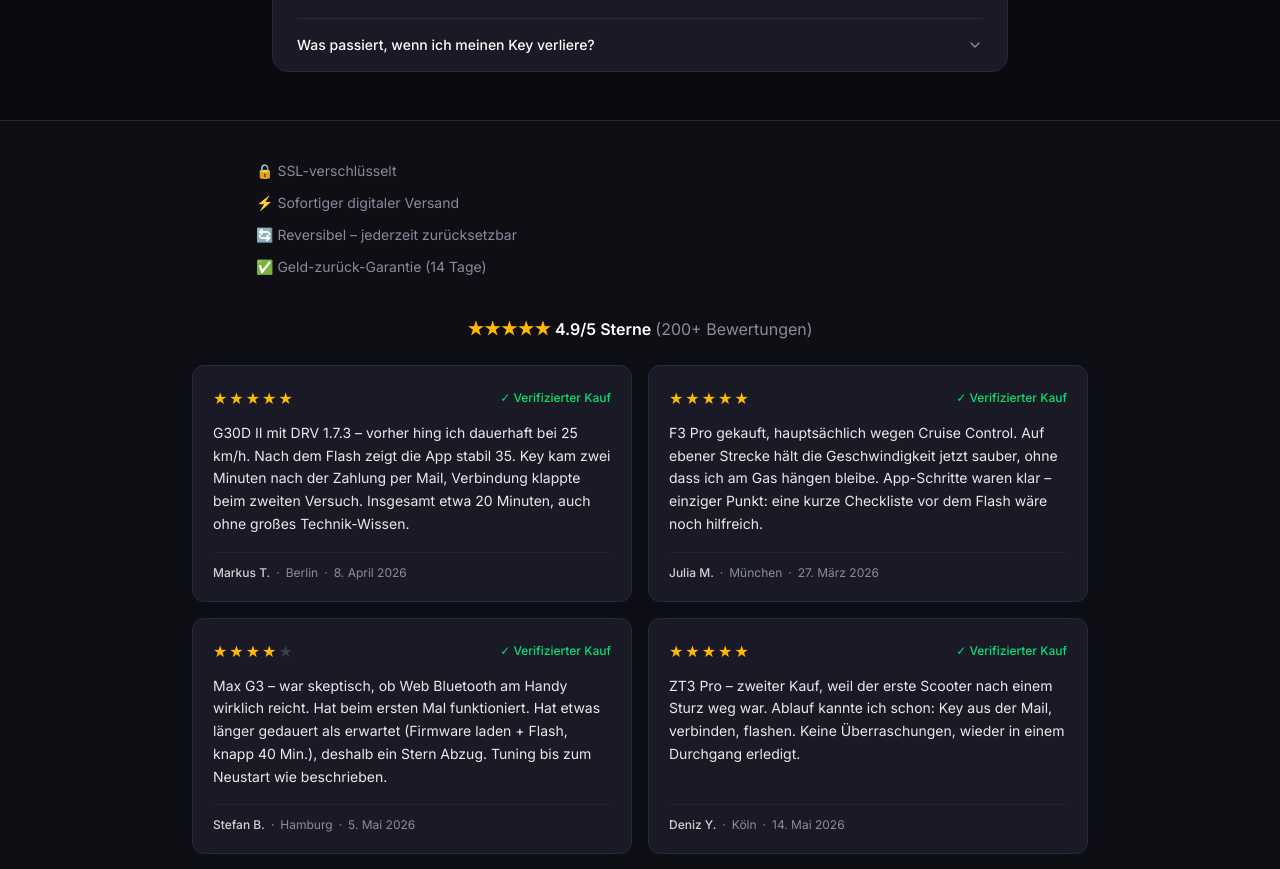
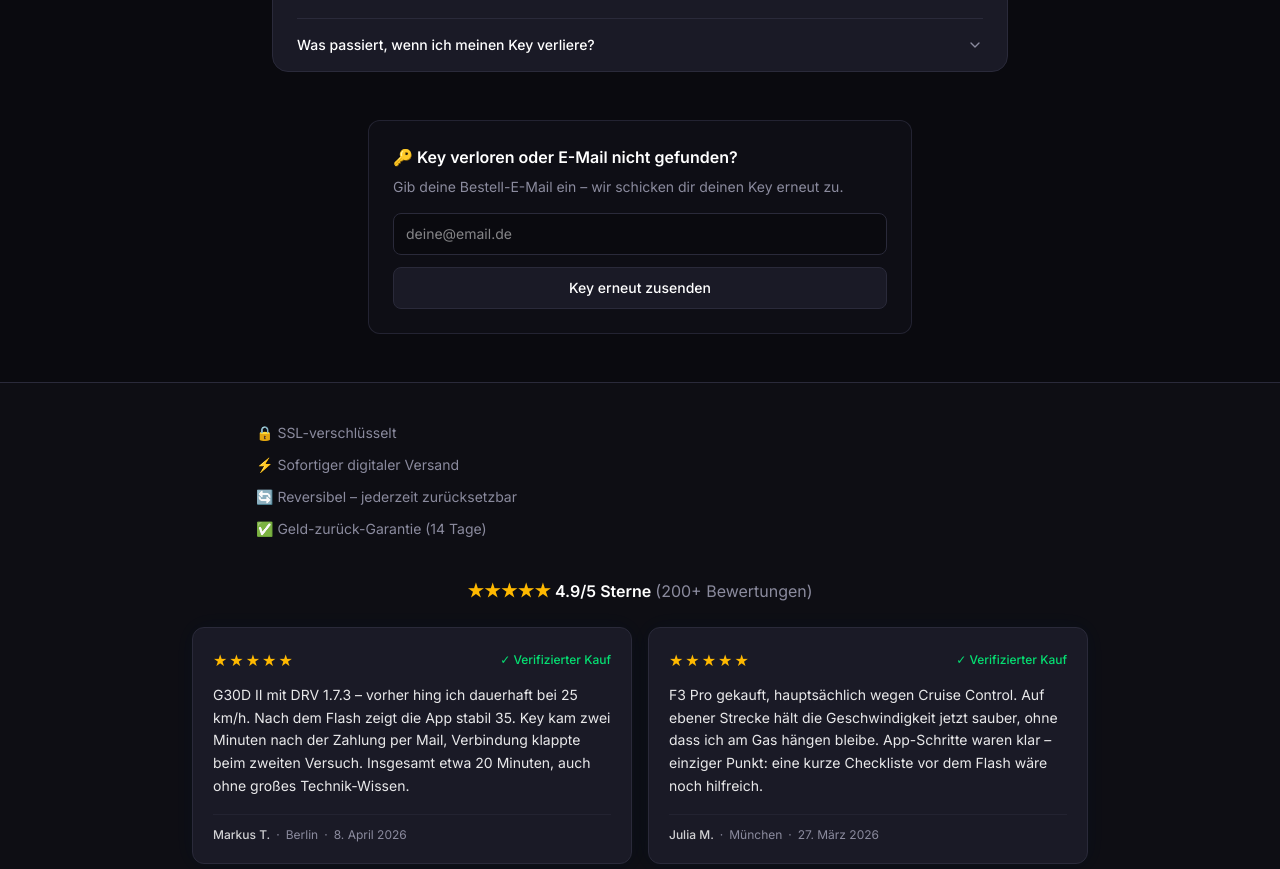
Before and after one commit to kevinlabs1983-lab/scooter-unlock-frontend, a React (Vite) app: page /shop in a window 1280 px wide. Shown: the part 2480-3349 px from the top of the page. Built offline with nearby package versions, Linux system fonts and the light colour scheme.

Commit message:
feat: key lookup section on shop page
Co-authored-by: Cursor <cursoragent@cursor.com>

```diff
--- /dev/null
+++ b/src/components/ResendKeySection.tsx
@@ -0,0 +1,113 @@
+import { useState } from 'react'
+import { Loader2 } from 'lucide-react'
+import { getApiBase } from '../lib/api.ts'
+
+export function ResendKeySection() {
+  const [email, setEmail] = useState('')
+  const [loading, setLoading] = useState(false)
+  const [success, setSuccess] = useState(false)
+  const [error, setError] = useState<string | null>(null)
+
+  const handleSubmit = async (event: React.FormEvent) => {
+    event.preventDefault()
+    setError(null)
+
+    const trimmed = email.trim()
+    if (!trimmed) {
+      return
+    }
+
+    setLoading(true)
+
+    try {
+      const response = await fetch(`${getApiBase()}/api/resend-key`, {
+        method: 'POST',
+        headers: { 'Content-Type': 'application/json' },
+        body: JSON.stringify({ email: trimmed }),
+      })
+
+      const payload = (await response.json().catch(() => ({}))) as {
+        error?: string
+        message?: string
+      }
+
+      if (response.status === 404) {
+        setError('Keine Lizenz für diese E-Mail gefunden.')
+        return
+      }
+
+      if (response.status === 429) {
+        setError('Zu viele Anfragen. Bitte warte eine Stunde.')
+        return
+      }
+
+      if (!response.ok) {
+        setError(payload.error ?? 'Anfrage fehlgeschlagen. Bitte versuche es später erneut.')
+        return
+      }
+
+      setSuccess(true)
+    } catch {
+      setError('Verbindung zum Server fehlgeschlagen. Bitte versuche es später erneut.')
+    } finally {
+      setLoading(false)
+    }
+  }
+
+  const disabled = success || loading
+
+  return (
+    <section className="mx-auto max-w-xl px-4 pb-12">
+      <div className="rounded-xl border border-border/80 bg-surface/60 p-5 sm:p-6">
+        <h2 className="text-base font-semibold text-foreground">
+          🔑 Key verloren oder E-Mail nicht gefunden?
+        </h2>
+        <p className="mt-2 text-sm text-muted">
+          Gib deine Bestell-E-Mail ein – wir schicken dir deinen Key erneut zu.
+        </p>
+
+        <form onSubmit={(event) => void handleSubmit(event)} className="mt-4 space-y-3">
+          <label className="block">
+            <span className="sr-only">E-Mail Adresse</span>
+            <input
+              type="email"
+              required
+              value={email}
+              onChange={(event) => setEmail(event.target.value)}
+              placeholder="deine@email.de"
+              disabled={disabled}
+              className="w-full rounded-lg border border-border bg-background px-3 py-2.5 text-sm text-foreground outline-none transition-colors focus:border-accent/50 disabled:cursor-not-allowed disabled:opacity-60"
+            />
+          </label>
+
+          <button
+            type="submit"
+            disabled={disabled}
+            className="flex w-full items-center justify-center gap-2 rounded-lg border border-border bg-surface-elevated px-4 py-2.5 text-sm font-medium text-foreground transition-colors hover:border-accent/40 hover:text-accent disabled:cursor-not-allowed disabled:opacity-60"
+          >
+            {loading ? (
+              <>
+                <Loader2 className="h-4 w-4 animate-spin" aria-hidden />
+                Wird gesendet…
+              </>
+            ) : (
+              'Key erneut zusenden'
+            )}
+          </button>
+        </form>
+
+        {success && (
+          <p className="mt-3 text-sm text-green-400" role="status">
+            ✓ Dein Key wurde erneut an deine E-Mail gesendet.
+          </p>
+        )}
+
+        {error && (
+          <p className="mt-3 text-sm text-red-400" role="alert">
+            {error}
+          </p>
+        )}
+      </div>
+    </section>
+  )
+}
--- a/src/pages/Shop.tsx
+++ b/src/pages/Shop.tsx
@@ -6,6 +6,7 @@ import { createCheckoutSession, type PackageId } from '../lib/checkout.ts'
 import { getDailySoldKeysCount } from '../lib/daily-sold-keys.ts'
 import { CustomerReviews } from '../components/CustomerReviews.tsx'
 import { ShopFaq } from '../components/ShopFaq.tsx'
+import { ResendKeySection } from '../components/ResendKeySection.tsx'
 
 interface ProductCardData {
   packageId: PackageId
@@ -515,6 +516,8 @@ export default function Shop() {
 
       <ShopFaq />
 
+      <ResendKeySection />
+
       <section className="border-t border-border bg-surface/50 px-4 py-10">
         <ul className="mx-auto flex max-w-3xl flex-col gap-3 text-center text-sm text-muted sm:text-left">
           {TRUST_ITEMS.map((item) => (
```
